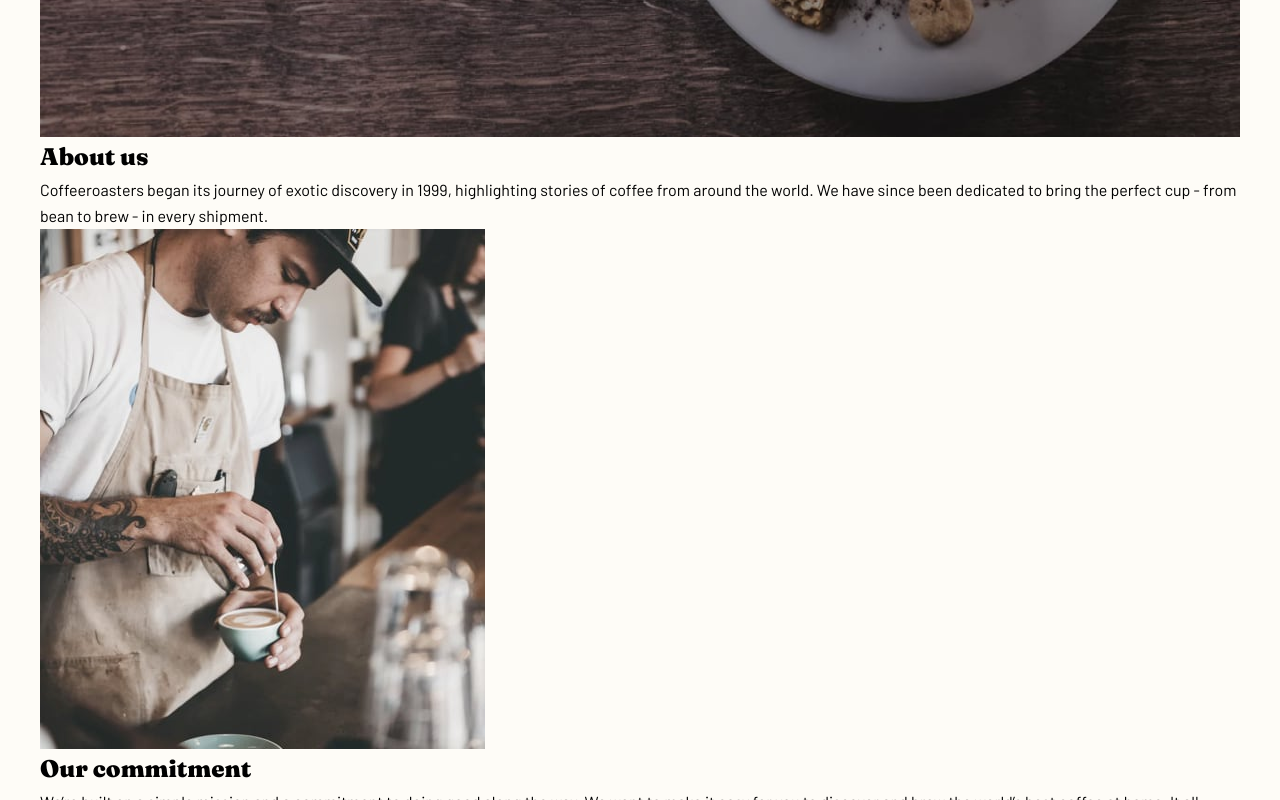
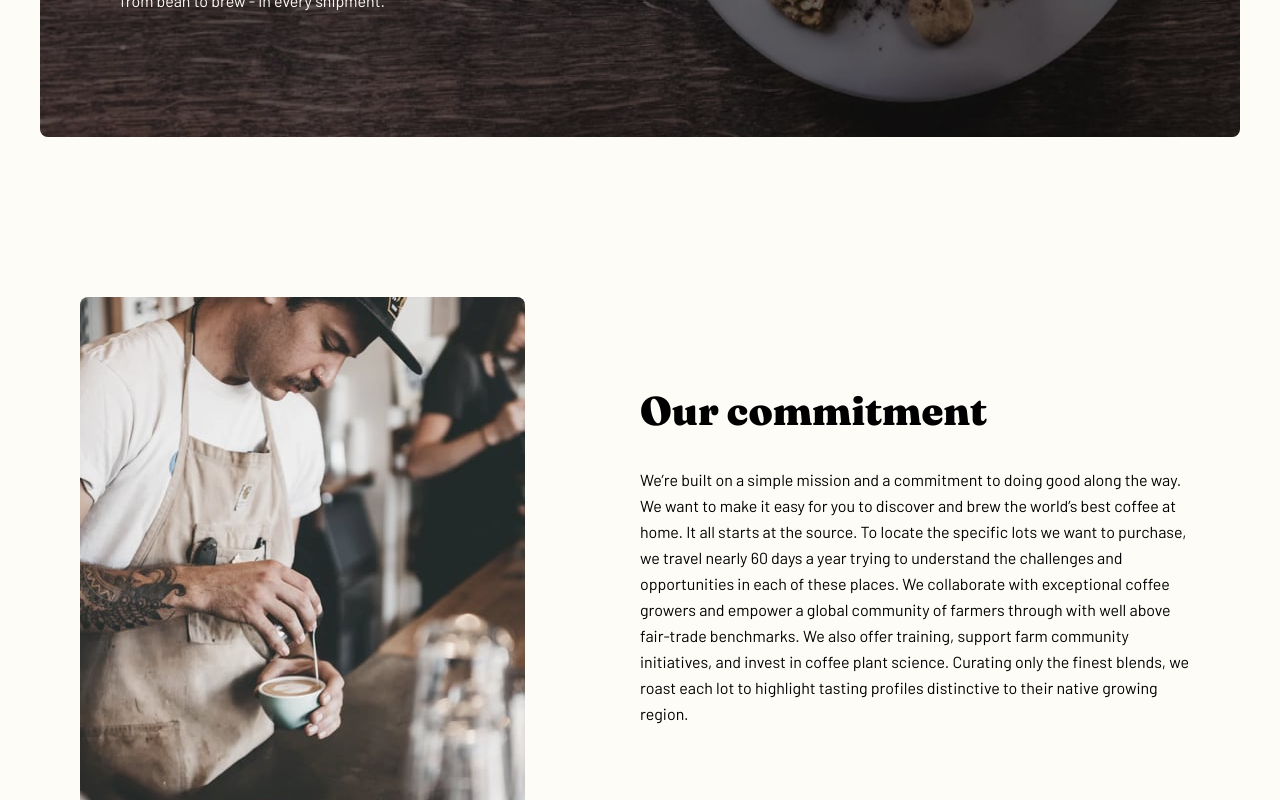
Before and after one commit to Dudeldups/FM-coffeeroasters, a React (Vite) app: page /about in a window 1280 px wide. Shown: the part 400-1200 px from the top of the page. Built offline with nearby package versions, Linux system fonts and the light colour scheme.

Commit message:
added our commitment section

```diff
--- a/src/routes/AboutUs.tsx
+++ b/src/routes/AboutUs.tsx
@@ -13,20 +13,22 @@ import australiaImg from "../assets/about/desktop/illustration-australia.svg";
 
 const AboutUs = () => {
   return (
-    <section className="max-w-7xl">
-      <div>
+    <section className="flex-col-center max-w-7xl">
+      <div className="relative max-w-[25rem] overflow-hidden rounded-lg md:max-w-[45rem] lg:max-w-full">
         <picture>
           <source srcSet={heroImgAboutDesktop} media="(min-width: 60em)" />
           <source srcSet={heroImgAboutTablet} media="(min-width: 42.5em)" />
           <img
             src={heroImgAboutMobile}
-            alt="A neatly decorated coffe viewed from above"
+            alt="A neatly decorated cup of coffe viewed from above"
           />
         </picture>
 
-        <article>
-          <h1>About us</h1>
-          <p>
+        <article className="flex-col-center absolute inset-0 mx-auto px-5 text-custom-light-cream after:absolute after:inset-0 after:bg-black after:bg-opacity-30 mobile:text-center md:ml-0 md:items-start md:px-[3.75rem] xl:px-[5rem]">
+          <h1 className="z-10 text-[1.75rem] leading-none md:text-xl lg:text-2xl">
+            About Us
+          </h1>
+          <p className="z-10 mt-6 max-w-80 md:max-w-[25rem]">
             Coffeeroasters began its journey of exotic discovery in 1999,
             highlighting stories of coffee from around the world. We have since
             been dedicated to bring the perfect cup - from bean to brew - in
@@ -35,32 +37,35 @@ const AboutUs = () => {
         </article>
       </div>
 
-      <div>
+      <div className="flex-col-center mt-28 gap-12 text-center mobile:max-w-[25rem] md:mt-36 md:grid md:max-w-[45rem] md:grid-flow-col md:grid-cols-[40%_50%] md:justify-between md:gap-0 md:text-left lg:mt-40 lg:max-w-[70rem] lg:gap-20">
         <picture>
           <source srcSet={commitmentImgDesktop} media="(min-width: 60em)" />
           <source srcSet={commitmentImgTablet} media="(min-width: 42.5em)" />
           <img
+            className="rounded-lg md:mr-[1.5rem]"
             src={commitmentImgMobile}
-            alt="A barrista decorates the top of a latte with a pattern."
+            alt="A barrista decorating the top of a coffee with a pattern."
           />
         </picture>
-        <h2>Our commitment</h2>
-        <p>
-          We’re built on a simple mission and a commitment to doing good along
-          the way. We want to make it easy for you to discover and brew the
-          world’s best coffee at home. It all starts at the source. To locate
-          the specific lots we want to purchase, we travel nearly 60 days a year
-          trying to understand the challenges and opportunities in each of these
-          places. We collaborate with exceptional coffee growers and empower a
-          global community of farmers through with well above fair-trade
-          benchmarks. We also offer training, support farm community
-          initiatives, and invest in coffee plant science. Curating only the
-          finest blends, we roast each lot to highlight tasting profiles
-          distinctive to their native growing region.
-        </p>
+        <div>
+          <h2 className="text-lg xs:text-xl lg:text-2xl">Our commitment</h2>
+          <p className="mt-8">
+            We’re built on a simple mission and a commitment to doing good along
+            the way. We want to make it easy for you to discover and brew the
+            world’s best coffee at home. It all starts at the source. To locate
+            the specific lots we want to purchase, we travel nearly 60 days a
+            year trying to understand the challenges and opportunities in each
+            of these places. We collaborate with exceptional coffee growers and
+            empower a global community of farmers through with well above
+            fair-trade benchmarks. We also offer training, support farm
+            community initiatives, and invest in coffee plant science. Curating
+            only the finest blends, we roast each lot to highlight tasting
+            profiles distinctive to their native growing region.
+          </p>
+        </div>
       </div>
 
-      <div>
+      <div className="max-w-[70rem]">
         <picture>
           <source srcSet={qualityImgDesktop} media="(min-width: 64rem)" />
           <source srcSet={qualityImgTablet} media="(min-width: 48rem)" />
--- a/src/routes/Home.tsx
+++ b/src/routes/Home.tsx
@@ -26,7 +26,7 @@ const Home = () => {
             alt="An antique coffee press, a glass and coffee beans lying around it."
           />
         </picture>
-        <article className="flex-col-center absolute inset-0 mx-auto h-full w-full  px-5 text-custom-light-cream mobile:text-center md:ml-0 md:items-start md:px-[3.75rem] xl:px-[5rem]">
+        <article className="flex-col-center absolute inset-0 mx-auto px-5 text-custom-light-cream mobile:text-center md:ml-0 md:items-start md:px-[3.75rem] xl:px-[5rem]">
           <h1 className="max-w-[11ch] text-xl leading-none xs:text-2xl md:text-[3rem] lg:text-3xl">
             Great coffee made simple.
           </h1>
```
